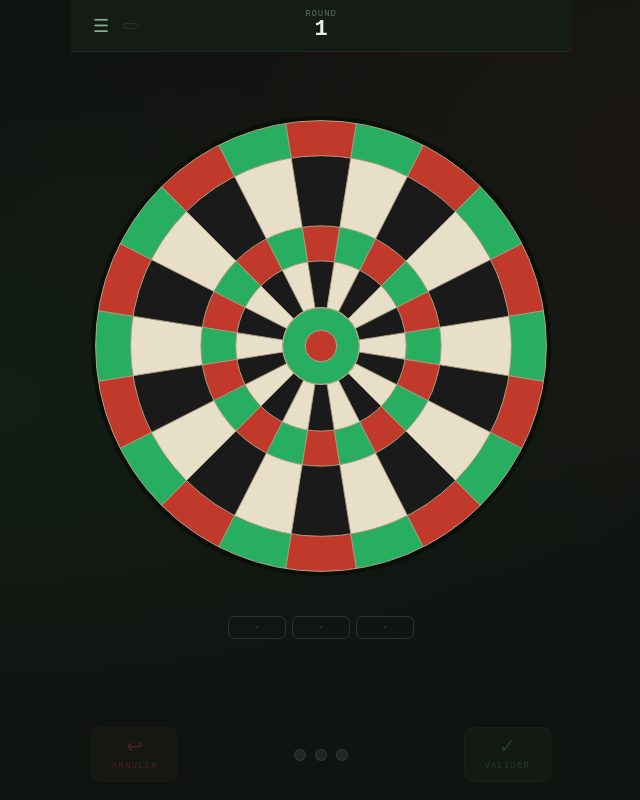
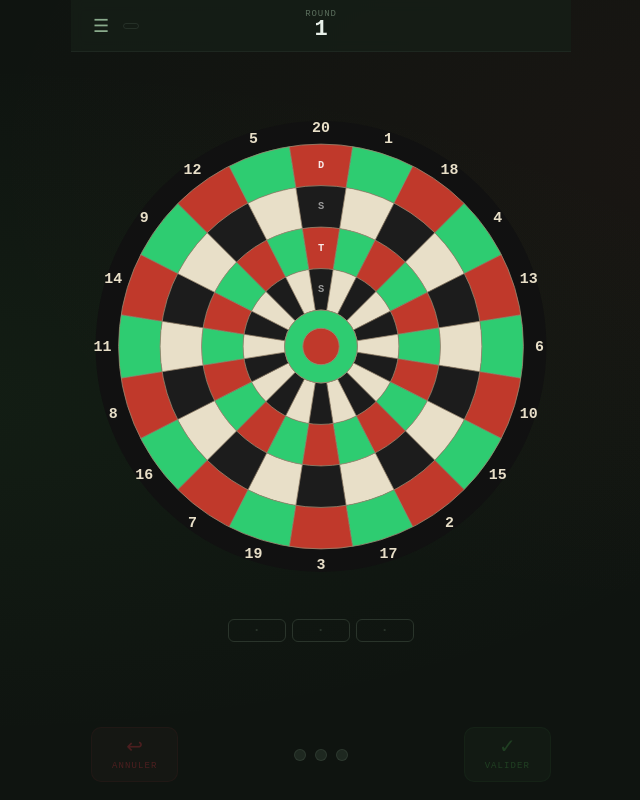
Before and after one commit to Tchoup7790/dart-counter-2000, a Vue app: page /game in a window 1280 px wide. Shown: the whole page, without its empty margins (319-959 px from the left). Built offline with nearby package versions, Linux system fonts and the light colour scheme; a web font is replaced by a local one.

Commit message:
changement du svg

```diff
--- a/src/components/dartboard-svg.vue
+++ b/src/components/dartboard-svg.vue
@@ -1,123 +1,19 @@
-<template>
-  <div
-    class="dartboard-svg-wrapper"
-    :class="{ 'dartboard-svg-wrapper--disabled': disabled }"
-  >
-    <svg
-      class="dartboard-svg"
-      :viewBox="`0 0 ${SIZE} ${SIZE}`"
-      xmlns="http://www.w3.org/2000/svg"
-      role="img"
-      aria-label="Cible de fléchettes interactive"
-    >
-      <!-- Fond total -->
-      <circle
-        :cx="CX"
-        :cy="CY"
-        :r="R_TOTAL + 4"
-        fill="#0a0f0a"
-      />
+<script setup lang="ts">
+/**
+ * DartboardSVG.vue
+ *
+ * Cible SVG interactive.
+ * - Numéros affichés dans la zone externe
+ * - Labels S / T / D sur les anneaux
+ * - Zones égales pour chaque secteur (S inner, T, S outer, D)
+ * - Bull agrandi pour mobile
+ */
 
-      <!-- Segments secteurs -->
-      <path
-        v-for="seg in segments"
-        :key="seg.key"
-        :d="seg.path"
-        :fill="seg.fill"
-        class="segment"
-        :class="{
-          'segment--double': seg.multiplier === 2,
-          'segment--triple': seg.multiplier === 3,
-        }"
-        @click="onSegmentClick(seg)"
-        @touchend.prevent="onSegmentClick(seg)"
-      />
-
-      <!-- Fils (séparateurs) -->
-      <g
-        class="wires"
-        stroke="#b8a88a"
-        stroke-width="0.8"
-        fill="none"
-        pointer-events="none"
-      >
-        <!-- Cercles radiaux -->
-        <circle :cx="CX" :cy="CY" :r="R_INNER_SINGLE_OUT" />
-        <circle :cx="CX" :cy="CY" :r="R_TRIPLE_IN" />
-        <circle :cx="CX" :cy="CY" :r="R_TRIPLE_OUT" />
-        <circle :cx="CX" :cy="CY" :r="R_OUTER_SINGLE_OUT" />
-        <circle :cx="CX" :cy="CY" :r="R_DOUBLE_OUT" />
-
-        <!-- Lignes radiales secteurs -->
-        <line
-          v-for="(_, i) in SECTORS"
-          :key="`wire-${i}`"
-          :x1="CX + R_BULL_OUTER * Math.cos(OFFSET + i * ANGLE)"
-          :y1="CY + R_BULL_OUTER * Math.sin(OFFSET + i * ANGLE)"
-          :x2="CX + R_DOUBLE_OUT * Math.cos(OFFSET + i * ANGLE)"
-          :y2="CY + R_DOUBLE_OUT * Math.sin(OFFSET + i * ANGLE)"
-        />
-      </g>
-
-      <!-- Bull simple (25) -->
-      <circle
-        :cx="CX"
-        :cy="CY"
-        :r="R_BULL_OUTER"
-        fill="#27ae60"
-        class="segment segment--bull"
-        @click="onBullClick(1)"
-        @touchend.prevent="onBullClick(1)"
-      />
-
-      <!-- Double bull (50) -->
-      <circle
-        :cx="CX"
-        :cy="CY"
-        :r="R_BULL_INNER"
-        fill="#c0392b"
-        class="segment segment--double-bull"
-        @click="onBullClick(2)"
-        @touchend.prevent="onBullClick(2)"
-      />
-
-      <!-- Fil bull -->
-      <circle
-        :cx="CX"
-        :cy="CY"
-        :r="R_BULL_OUTER"
-        fill="none"
-        stroke="#b8a88a"
-        stroke-width="1"
-        pointer-events="none"
-      />
-      <circle
-        :cx="CX"
-        :cy="CY"
-        :r="R_BULL_INNER"
-        fill="none"
-        stroke="#b8a88a"
-        stroke-width="0.8"
-        pointer-events="none"
-      />
-    </svg>
-
-    <!-- Voile désactivé -->
-    <div class="dartboard-disabled-overlay" v-if="disabled" />
-  </div>
-</template>
-
-<script setup lang="ts">
-import { computed } from 'vue'
 import type { DartThrow } from '@/models/interfaces/dart-throw.interface'
-
-// Emits
 
 const emit = defineEmits<{
   (e: 'dart-hit', dart: DartThrow): void
 }>()
-
-// Props
 
 interface Props {
   disabled?: boolean
@@ -129,88 +25,74 @@ const props = withDefaults(defineProps<Props>(), {
   activeColor: 'var(--cs-green)',
 })
 
-// Constantes géométriques
+// ─── Géométrie ────────────────────────────────────────────────────────────────
 
-const SIZE = 400 // viewBox size
-const CX = SIZE / 2 // centre X
-const CY = SIZE / 2 // centre Y
-const R_TOTAL = SIZE / 2 - 4 // rayon total de la cible (marge de 4px)
+const SIZE = 400
+const CX = SIZE / 2
+const CY = SIZE / 2
+const R_TOTAL = SIZE / 2 - 24 // marge pour les numéros
 
-// Bull : 20% du rayon
-const R_BULL_OUTER = R_TOTAL * 0.17 // rayon bull simple
-const R_BULL_INNER = R_TOTAL * 0.07 // rayon double bull
+// Bull : 18% du rayon jouable
+const R_DOUBLE_BULL = R_TOTAL * 0.09
+const R_SINGLE_BULL = R_TOTAL * 0.18
 
-// Les 4 bandes radiales égales sur le reste du rayon
-const R_PLAYABLE = R_TOTAL - R_BULL_OUTER
-const BAND = R_PLAYABLE / 4
+// Les 4 bandes égales sur le reste
+const R_PLAY = R_TOTAL - R_SINGLE_BULL
+const BAND = R_PLAY / 4
 
-const R_INNER_SINGLE_OUT = R_BULL_OUTER // inner du thin single
-const R_TRIPLE_IN = R_BULL_OUTER + BAND // inner du triple
-const R_TRIPLE_OUT = R_BULL_OUTER + BAND * 1.75 // outer du triple
-const R_OUTER_SINGLE_OUT = R_BULL_OUTER + BAND * 3.25 // inner du double
-const R_DOUBLE_OUT = R_TOTAL // outer du double
+const R0 = R_SINGLE_BULL // inner S thin
+const R1 = R_SINGLE_BULL + BAND // inner Triple
+const R2 = R_SINGLE_BULL + BAND * 2 // outer Triple / inner S fat
+const R3 = R_SINGLE_BULL + BAND * 3 // inner Double
+const R4 = R_TOTAL // outer Double
 
-// Secteurs
-// Ordre horaire des secteurs, en commençant par 20 en haut
+// Numéros : juste au-delà du double
+const R_NUMS = R_TOTAL + 14
+
+// Secteurs dans l'ordre horaire, 20 en haut
 const SECTORS = [
   20, 1, 18, 4, 13, 6, 10, 15, 2, 17, 3, 19, 7, 16, 8, 11, 14, 9,
   12, 5,
 ]
-const N = SECTORS.length // 20
-const ANGLE = (2 * Math.PI) / N // angle par secteur en radians
-const OFFSET = -Math.PI / 2 - ANGLE / 2 // rotation pour centrer le 20 en haut
+const N = SECTORS.length
+const ANGLE = (2 * Math.PI) / N
+const OFFSET = -Math.PI / 2 - ANGLE / 2
 
-// Couleurs réalistes
+// ─── Couleurs ────────────────────────────────────────────────────────────────
 
-// Secteurs pairs / impairs → couleurs alternées
-// Bands : single = noir/crème, double/triple = rouge/vert
-function sectorColor(
-  sectorIndex: number,
-  band: 'single' | 'scoring',
-): string {
-  const isEven = sectorIndex % 2 === 0
-  if (band === 'single') {
-    return isEven ? '#1a1a1a' : '#e8dfc8'
-  } else {
-    return isEven ? '#c0392b' : '#27ae60'
+function colorSingle(i: number) {
+  return i % 2 === 0 ? '#1c1c1c' : '#e8dfc8'
+}
+function colorScoring(i: number) {
+  return i % 2 === 0 ? '#c0392b' : '#2ecc71'
+}
+
+// ─── SVG utils ───────────────────────────────────────────────────────────────
+
+function polar(angle: number, r: number) {
+  return {
+    x: CX + r * Math.cos(angle),
+    y: CY + r * Math.sin(angle),
   }
 }
 
-// Helpers SVG
-function polarToCart(angle: number, radius: number) {
-  return {
-    x: CX + radius * Math.cos(angle),
-    y: CY + radius * Math.sin(angle),
-  }
+function arc(
+  r1: number,
+  r2: number,
+  a1: number,
+  a2: number,
+): string {
+  const p1 = polar(a1, r1),
+    p2 = polar(a2, r1)
+  const p3 = polar(a2, r2),
+    p4 = polar(a1, r2)
+  const lg = a2 - a1 > Math.PI ? 1 : 0
+  return `M${p1.x} ${p1.y} A${r1} ${r1} 0 ${lg} 1 ${p2.x} ${p2.y} L${p3.x} ${p3.y} A${r2} ${r2} 0 ${lg} 0 ${p4.x} ${p4.y}Z`
 }
 
-/**
- * Génère le path d'un arc entre deux rayons et deux angles.
- */
-function arcPath(
-  r1: number,
-  r2: number,
-  aStart: number,
-  aEnd: number,
-): string {
-  const p1 = polarToCart(aStart, r1)
-  const p2 = polarToCart(aEnd, r1)
-  const p3 = polarToCart(aEnd, r2)
-  const p4 = polarToCart(aStart, r2)
+// ─── Segments ────────────────────────────────────────────────────────────────
 
-  const largeArc = aEnd - aStart > Math.PI ? 1 : 0
-
-  return [
-    `M ${p1.x} ${p1.y}`,
-    `A ${r1} ${r1} 0 ${largeArc} 1 ${p2.x} ${p2.y}`,
-    `L ${p3.x} ${p3.y}`,
-    `A ${r2} ${r2} 0 ${largeArc} 0 ${p4.x} ${p4.y}`,
-    'Z',
-  ].join(' ')
-}
-
-// Génération des segments
-interface Segment {
+interface Seg {
   path: string
   fill: string
   sector: number
@@ -219,74 +101,80 @@ interface Segment {
   key: string
 }
 
-const segments = computed<Segment[]>(() => {
-  const result: Segment[] = []
-
-  SECTORS.forEach((value, i) => {
-    const aStart = OFFSET + i * ANGLE
-    const aEnd = aStart + ANGLE
-
-    // Thin single (inner)
-    result.push({
-      path: arcPath(
-        R_INNER_SINGLE_OUT,
-        R_TRIPLE_IN,
-        aStart,
-        aEnd,
-      ),
-      fill: sectorColor(i, 'single'),
-      sector: value,
+function buildSegments(): Seg[] {
+  const out: Seg[] = []
+  SECTORS.forEach((v, i) => {
+    const a1 = OFFSET + i * ANGLE
+    const a2 = a1 + ANGLE
+    out.push({
+      path: arc(R0, R1, a1, a2),
+      fill: colorSingle(i),
+      sector: v,
       multiplier: 1,
-      value,
-      key: `s1-${i}`,
+      value: v,
+      key: `si-${i}`,
     })
-
-    // Triple
-    result.push({
-      path: arcPath(R_TRIPLE_IN, R_TRIPLE_OUT, aStart, aEnd),
-      fill: sectorColor(i, 'scoring'),
-      sector: value,
+    out.push({
+      path: arc(R1, R2, a1, a2),
+      fill: colorScoring(i),
+      sector: v,
       multiplier: 3,
-      value: value * 3,
-      key: `t-${i}`,
+      value: v * 3,
+      key: `tr-${i}`,
     })
-
-    // Fat single (outer)
-    result.push({
-      path: arcPath(
-        R_TRIPLE_OUT,
-        R_OUTER_SINGLE_OUT,
-        aStart,
-        aEnd,
-      ),
-      fill: sectorColor(i, 'single'),
-      sector: value,
+    out.push({
+      path: arc(R2, R3, a1, a2),
+      fill: colorSingle(i),
+      sector: v,
       multiplier: 1,
-      value,
-      key: `s2-${i}`,
+      value: v,
+      key: `so-${i}`,
     })
-
-    // Double
-    result.push({
-      path: arcPath(
-        R_OUTER_SINGLE_OUT,
-        R_DOUBLE_OUT,
-        aStart,
-        aEnd,
-      ),
-      fill: sectorColor(i, 'scoring'),
-      sector: value,
+    out.push({
+      path: arc(R3, R4, a1, a2),
+      fill: colorScoring(i),
+      sector: v,
       multiplier: 2,
-      value: value * 2,
-      key: `d-${i}`,
+      value: v * 2,
+      key: `db-${i}`,
     })
   })
+  return out
+}
 
-  return result
-})
+const segments = buildSegments()
 
-// Handlers
-function onSegmentClick(seg: Segment) {
+// ─── Labels S/T/D (un seul secteur référence, secteur 20) ───────────────────
+
+// Position radiale du centre de chaque anneau pour le label
+const labelAngle = OFFSET + ANGLE / 2 // angle du centre du secteur 20
+
+function ringLabelPos(rInner: number, rOuter: number) {
+  const r = (rInner + rOuter) / 2
+  return {
+    x: CX + r * Math.cos(labelAngle),
+    y: CY + r * Math.sin(labelAngle),
+  }
+}
+
+const labelS1 = ringLabelPos(R0, R1)
+const labelT = ringLabelPos(R1, R2)
+const labelS2 = ringLabelPos(R2, R3)
+const labelD = ringLabelPos(R3, R4)
+
+// ─── Numéros externes ────────────────────────────────────────────────────────
+
+function numPos(i: number) {
+  const a = OFFSET + (i + 0.5) * ANGLE
+  return {
+    x: CX + R_NUMS * Math.cos(a),
+    y: CY + R_NUMS * Math.sin(a),
+  }
+}
+
+// ─── Handlers ────────────────────────────────────────────────────────────────
+
+function hit(seg: Seg) {
   if (props.disabled) return
   emit('dart-hit', {
     sector: seg.sector,
@@ -297,12 +185,12 @@ function onSegmentClick(seg: Segment) {
   })
 }
 
-function onBullClick(multiplier: 1 | 2) {
+function hitBull(mul: 1 | 2) {
   if (props.disabled) return
-  const sector = multiplier === 2 ? 50 : 25
+  const sector = mul === 2 ? 50 : 25
   emit('dart-hit', {
     sector,
-    multiplier,
+    multiplier: mul,
     value: sector,
     x: 0,
     y: 0,
@@ -310,14 +198,171 @@ function onBullClick(multiplier: 1 | 2) {
 }
 </script>
 
+<template>
+  <div class="dartboard-wrap" :class="{ disabled }">
+    <svg
+      :viewBox="`0 0 ${SIZE} ${SIZE}`"
+      class="dartboard-svg"
+      xmlns="http://www.w3.org/2000/svg"
+    >
+      <!-- Fond -->
+      <circle :cx="CX" :cy="CY" :r="R_TOTAL + 20" fill="#111" />
+
+      <!-- Segments -->
+      <path
+        v-for="seg in segments"
+        :key="seg.key"
+        :d="seg.path"
+        :fill="seg.fill"
+        class="seg"
+        @click="hit(seg)"
+        @touchend.prevent="hit(seg)"
+      />
+
+      <!-- Fils -->
+      <g
+        stroke="#9a8870"
+        stroke-width="0.7"
+        fill="none"
+        pointer-events="none"
+      >
+        <circle
+          v-for="r in [R0, R1, R2, R3, R4]"
+          :key="r"
+          :cx="CX"
+          :cy="CY"
+          :r="r"
+        />
+        <line
+          v-for="(_, i) in SECTORS"
+          :key="`w${i}`"
+          :x1="CX + R0 * Math.cos(OFFSET + i * ANGLE)"
+          :y1="CY + R0 * Math.sin(OFFSET + i * ANGLE)"
+          :x2="CX + R4 * Math.cos(OFFSET + i * ANGLE)"
+          :y2="CY + R4 * Math.sin(OFFSET + i * ANGLE)"
+        />
+      </g>
+
+      <!-- Bull simple -->
+      <circle
+        :cx="CX"
+        :cy="CY"
+        :r="R_SINGLE_BULL"
+        fill="#2ecc71"
+        class="seg"
+        @click="hitBull(1)"
+        @touchend.prevent="hitBull(1)"
+      />
+      <!-- Double bull -->
+      <circle
+        :cx="CX"
+        :cy="CY"
+        :r="R_DOUBLE_BULL"
+        fill="#c0392b"
+        class="seg"
+        @click="hitBull(2)"
+        @touchend.prevent="hitBull(2)"
+      />
+
+      <!-- Fil bull -->
+      <circle
+        :cx="CX"
+        :cy="CY"
+        :r="R_SINGLE_BULL"
+        fill="none"
+        stroke="#9a8870"
+        stroke-width="0.8"
+        pointer-events="none"
+      />
+      <circle
+        :cx="CX"
+        :cy="CY"
+        :r="R_DOUBLE_BULL"
+        fill="none"
+        stroke="#9a8870"
+        stroke-width="0.8"
+        pointer-events="none"
+      />
+
+      <!-- Labels S / T / D sur le secteur 20 -->
+      <g
+        font-family="monospace"
+        font-weight="700"
+        text-anchor="middle"
+        dominant-baseline="central"
+        pointer-events="none"
+      >
+        <text
+          :x="labelS1.x"
+          :y="labelS1.y"
+          font-size="9"
+          fill="rgba(255,255,255,0.55)"
+        >
+          S
+        </text>
+        <text
+          :x="labelT.x"
+          :y="labelT.y"
+          font-size="9"
+          fill="rgba(255,255,255,0.9)"
+        >
+          T
+        </text>
+        <text
+          :x="labelS2.x"
+          :y="labelS2.y"
+          font-size="9"
+          fill="rgba(255,255,255,0.55)"
+        >
+          S
+        </text>
+        <text
+          :x="labelD.x"
+          :y="labelD.y"
+          font-size="9"
+          fill="rgba(255,255,255,0.9)"
+        >
+          D
+        </text>
+      </g>
+
+      <!-- Numéros secteurs -->
+      <g
+        font-family="monospace"
+        font-weight="700"
+        font-size="13"
+        text-anchor="middle"
+        dominant-baseline="central"
+        fill="#e8dfc8"
+        pointer-events="none"
+      >
+        <text
+          v-for="(val, i) in SECTORS"
+          :key="`n${i}`"
+          :x="numPos(i).x"
+          :y="numPos(i).y"
+        >
+          {{ val }}
+        </text>
+      </g>
+
+      <!-- Voile disabled -->
+      <circle
+        v-if="disabled"
+        :cx="CX"
+        :cy="CY"
+        :r="R_TOTAL + 20"
+        fill="rgba(0,0,0,0.5)"
+      />
+    </svg>
+  </div>
+</template>
+
 <style scoped>
-.dartboard-svg-wrapper {
+.dartboard-wrap {
+  width: 100%;
+  aspect-ratio: 1;
   position: relative;
-  width: 100%;
-  aspect-ratio: 1 / 1;
-  display: flex;
-  align-items: center;
-  justify-content: center;
 }
 
 .dartboard-svg {
@@ -327,49 +372,21 @@ function onBullClick(multiplier: 1 | 2) {
   -webkit-tap-highlight-color: transparent;
 }
 
-/* Segments cliquables */
-.segment {
+.seg {
   cursor: pointer;
-  transition:
-    filter 0.12s ease,
-    opacity 0.12s ease;
+  transition: filter 0.1s;
+}
+.seg:active {
+  filter: brightness(1.7);
 }
 
-.segment:active {
-  filter: brightness(1.5);
-}
-
-/* Highlight au tap sur mobile */
-@media (hover: none) {
-  .segment:active {
-    filter: brightness(1.8)
-      drop-shadow(0 0 4px rgba(255, 255, 255, 0.4));
+@media (hover: hover) {
+  .seg:hover {
+    filter: brightness(1.3);
   }
 }
 
-/* Glow léger sur double et triple */
-.segment--double:hover,
-.segment--triple:hover {
-  filter: brightness(1.25);
-}
-
-.segment--bull:active,
-.segment--double-bull:active {
-  filter: brightness(1.6);
-}
-
-/* Voile désactivé */
-.dartboard-disabled-overlay {
-  position: absolute;
-  inset: 0;
-  border-radius: 50%;
-  background: rgba(0, 0, 0, 0.5);
-  pointer-events: all;
+.disabled .dartboard-svg {
   cursor: not-allowed;
 }
-
-/* Cible grisée quand disabled */
-.dartboard-svg-wrapper--disabled .dartboard-svg {
-  opacity: 0.45;
-}
 </style>
```
